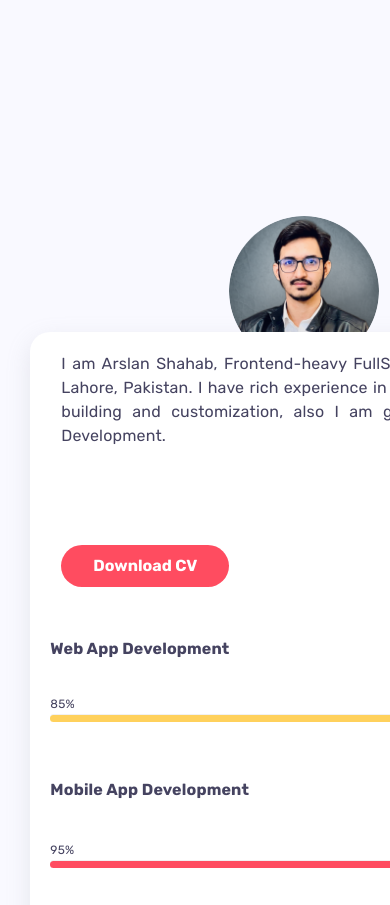
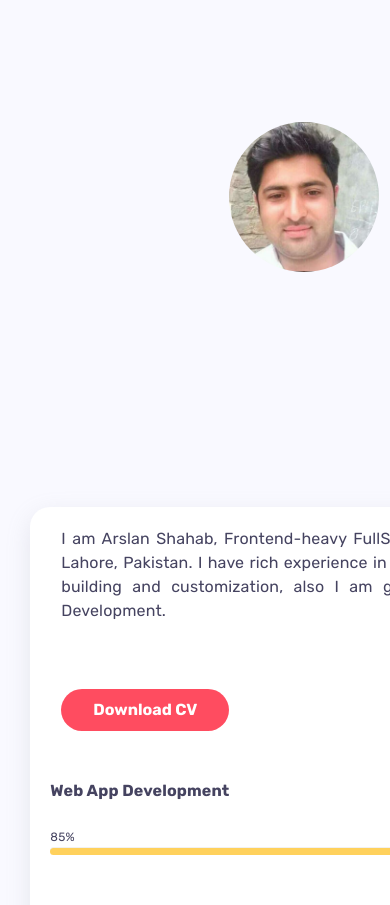
Before and after one commit to aliraza2u/portfolio-dev, a React (Create React App) app: page / in a window 390 px wide. Shown: the part 960-1865 px from the top of the page. Built offline with nearby package versions, Linux system fonts and the light colour scheme.

Commit message:
change profile

```diff
--- a/src/components/About/About.css
+++ b/src/components/About/About.css
@@ -199,6 +199,6 @@
     padding: 20px;
   }
   .aboutme_img{
-    height: 62%;
+    height: 100%;
   }
 }
--- a/src/components/About/Index.jsx
+++ b/src/components/About/Index.jsx
@@ -11,7 +11,7 @@ const About = () => {
       <section className="about_me">
         <div className="aboutme_data">
           <div className="aboutme_img">
-            <img src="/img/profile-pic.png" alt="" />
+            <img src="/img/profile-pics.jpeg" alt="" />
           </div>
           <div className="about_cv">
             <div className="about_cv1">
```
Also changed, not shown: public/img/profile-pics.jpeg (added).
